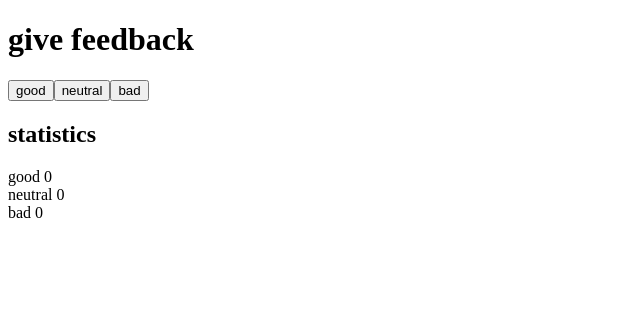
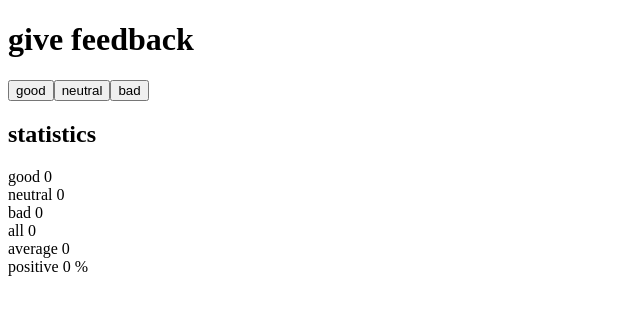
Before and after one commit to narcuri75/fullstackopen, a React (Vite) app in the folder Part1/unicafe/: page / in a window 1280 px wide. Shown: the top 314 px of the page, without its empty margins (0-640 px from the left). Built offline with nearby package versions, Linux system fonts and the light colour scheme.

Commit message:
part1: unicafe 1.7 complete
part1: unicafe 1.7 complete

```diff
--- a/Part1/unicafe/src/App.jsx
+++ b/Part1/unicafe/src/App.jsx
@@ -5,6 +5,10 @@ const App = () => {
   const [good, setGood] = useState(0)
   const [neutral, setNeutral] = useState(0)
   const [bad, setBad] = useState(0)
+
+  const total = good + neutral + bad
+  const average = total === 0 ? 0 : (good - bad) / total
+  const positive = total === 0 ? 0 : (good / total) * 100
 
   return (
     <div>
@@ -17,6 +21,10 @@ const App = () => {
       <div>good {good}</div>
       <div>neutral {neutral}</div>
       <div>bad {bad}</div>
+
+      <div>all {total}</div>
+      <div>average {average}</div>
+      <div>positive {positive} %</div>
     </div>
   )
 }
```
